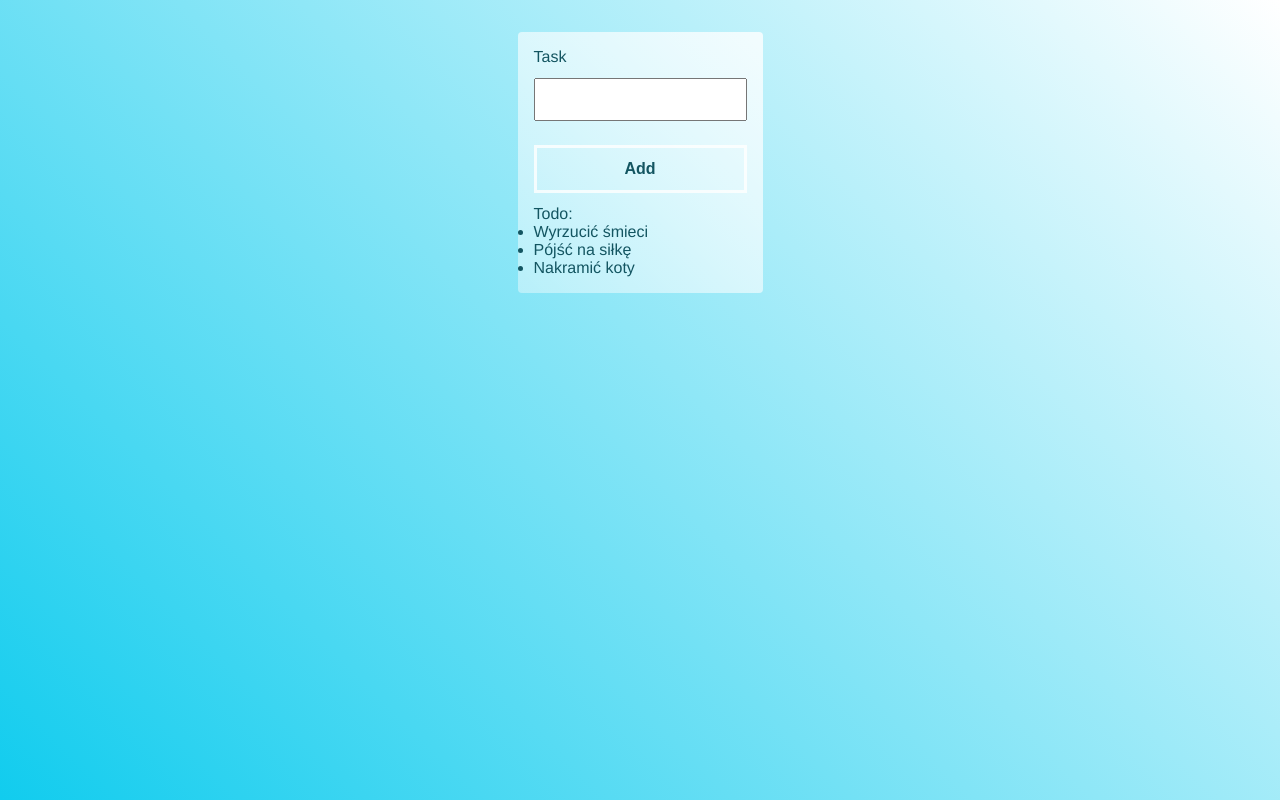
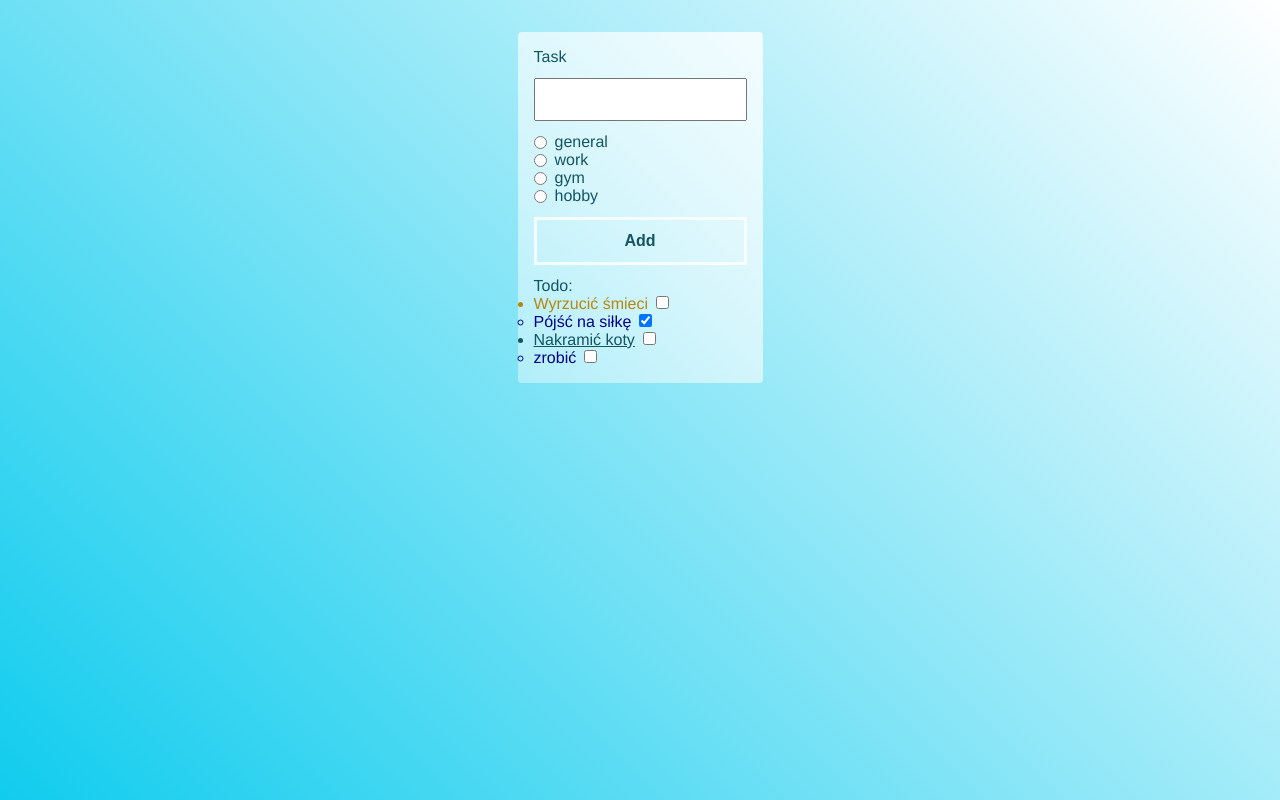
Before and after one commit to mateuszgielzecki/todoWithTypescript, a plain HTML site: page index.html in a window 1280 px wide. Drawn offline with Linux system fonts and the light colour scheme.

Commit message:
add checkbox functionality

```diff
--- a/dist/app.js
+++ b/dist/app.js
@@ -1,25 +1,55 @@
-// <li>
-//       <label for="task-1">Wyrzucić śmieci</label>
-//       <input type="checkbox" id="task-1" name="Wyrzucić śmieci">
-//     </li>
 const taskContainerElement = document.querySelector(".tasks");
 const taskNameInputElement = document.querySelector("#name");
 const addButtonElement = document.querySelector("button");
-const tasks = ["Wyrzucić śmieci", "Pójść na siłkę", "Nakramić koty"];
+const categories = ["general", "work", "gym", "hobby"];
+const tasks = [
+    {
+        name: "Wyrzucić śmieci",
+        done: false,
+        category: "hobby",
+    },
+    {
+        name: "Pójść na siłkę",
+        done: true,
+        category: "gym",
+    },
+    {
+        name: "Nakramić koty",
+        done: false,
+        category: "work",
+    },
+];
 const render = () => {
     taskContainerElement.innerHTML = "";
-    tasks.forEach((task) => {
+    tasks.forEach((task, index) => {
         const taskElement = document.createElement("li");
-        taskElement.innerText = task;
+        if (task.category) {
+            taskElement.classList.add(task.category);
+        }
+        const id = `task-${index}`;
+        const labelElement = document.createElement("label");
+        labelElement.innerText = task.name;
+        labelElement.setAttribute("for", id);
+        const checkboxElement = document.createElement("input");
+        checkboxElement.type = "checkbox";
+        checkboxElement.name = task.name;
+        checkboxElement.id = id;
+        checkboxElement.checked = task.done;
+        checkboxElement.addEventListener("change", () => {
+            task.done = !task.done;
+        });
+        taskElement.appendChild(labelElement);
+        taskElement.appendChild(checkboxElement);
         taskContainerElement.appendChild(taskElement);
     });
 };
 const addTask = (task) => {
     tasks.push(task);
 };
-render();
 addButtonElement.addEventListener("click", (e) => {
     e.preventDefault();
-    addTask(taskNameInputElement.value);
+    addTask({ name: taskNameInputElement.value, done: false });
     render();
 });
+addTask({ name: "zrobić", category: "gym", done: false });
+render();
--- a/index.html
+++ b/index.html
@@ -12,6 +12,26 @@
 <form class="container" autocomplete="off">
   <label for="name">Task</label>
   <input type="text" id="name">
+
+  <ul class="categories">
+    <li>
+      <input type="radio" name="category" value="general" id="category-general">
+      <label for="category-general">general</label>
+    </li>
+    <li>
+      <input type="radio" name="category" value="work" id="category-work">
+      <label for="category-work">work</label>
+    </li>
+    <li>
+      <input type="radio" name="category" value="gym" id="category-gym">
+      <label for="category-gym">gym</label>
+    </li>
+    <li>
+      <input type="radio" name="category" value="hobby" id="category-hobby">
+      <label for="category-hobby">hobby</label>
+    </li>
+  </ul>
+
   <button>Add</button>
   <p>Todo:</p>
   <ul class="tasks"></ul>
```
Also changed, not shown: 1 other file.
